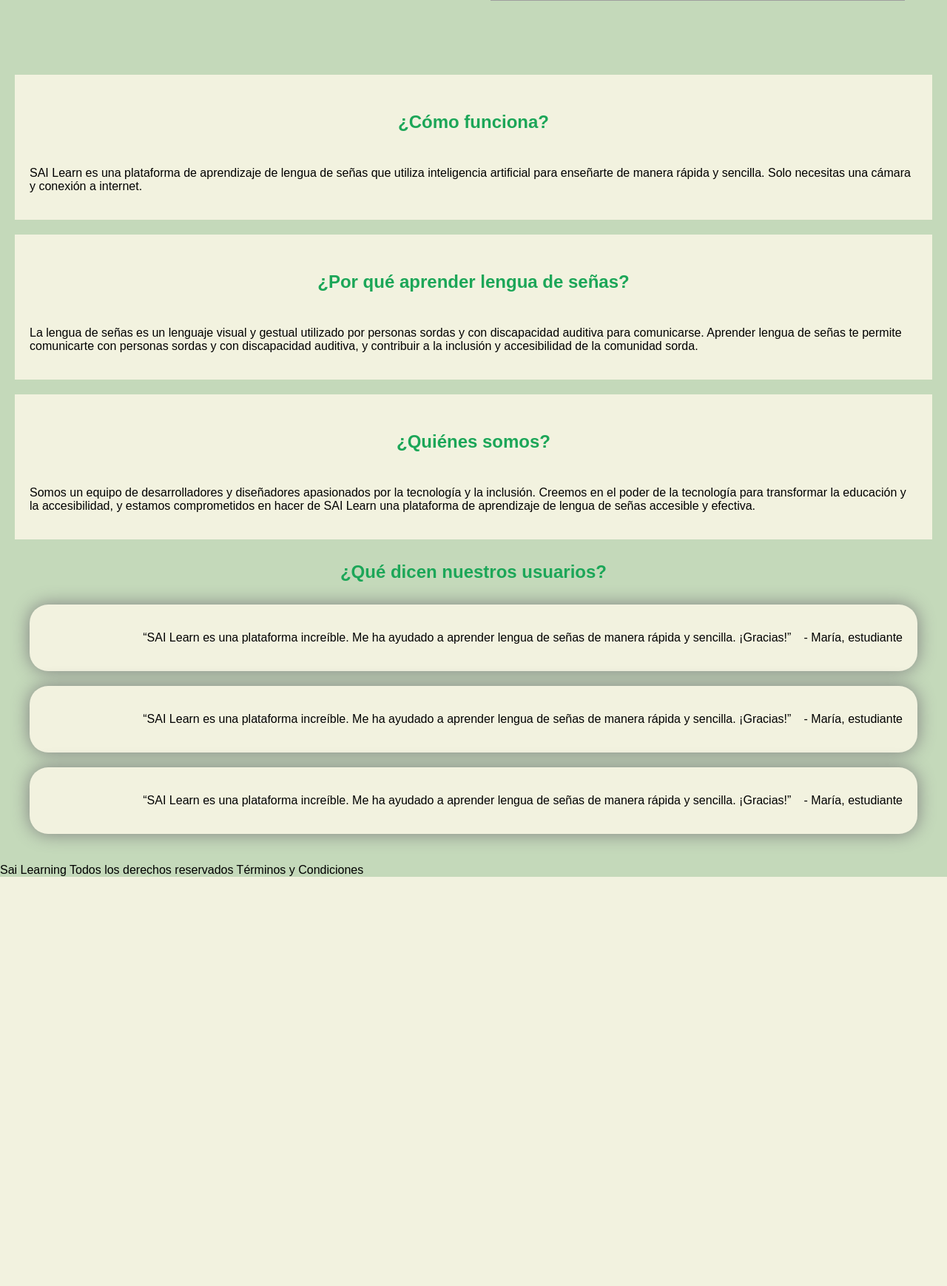
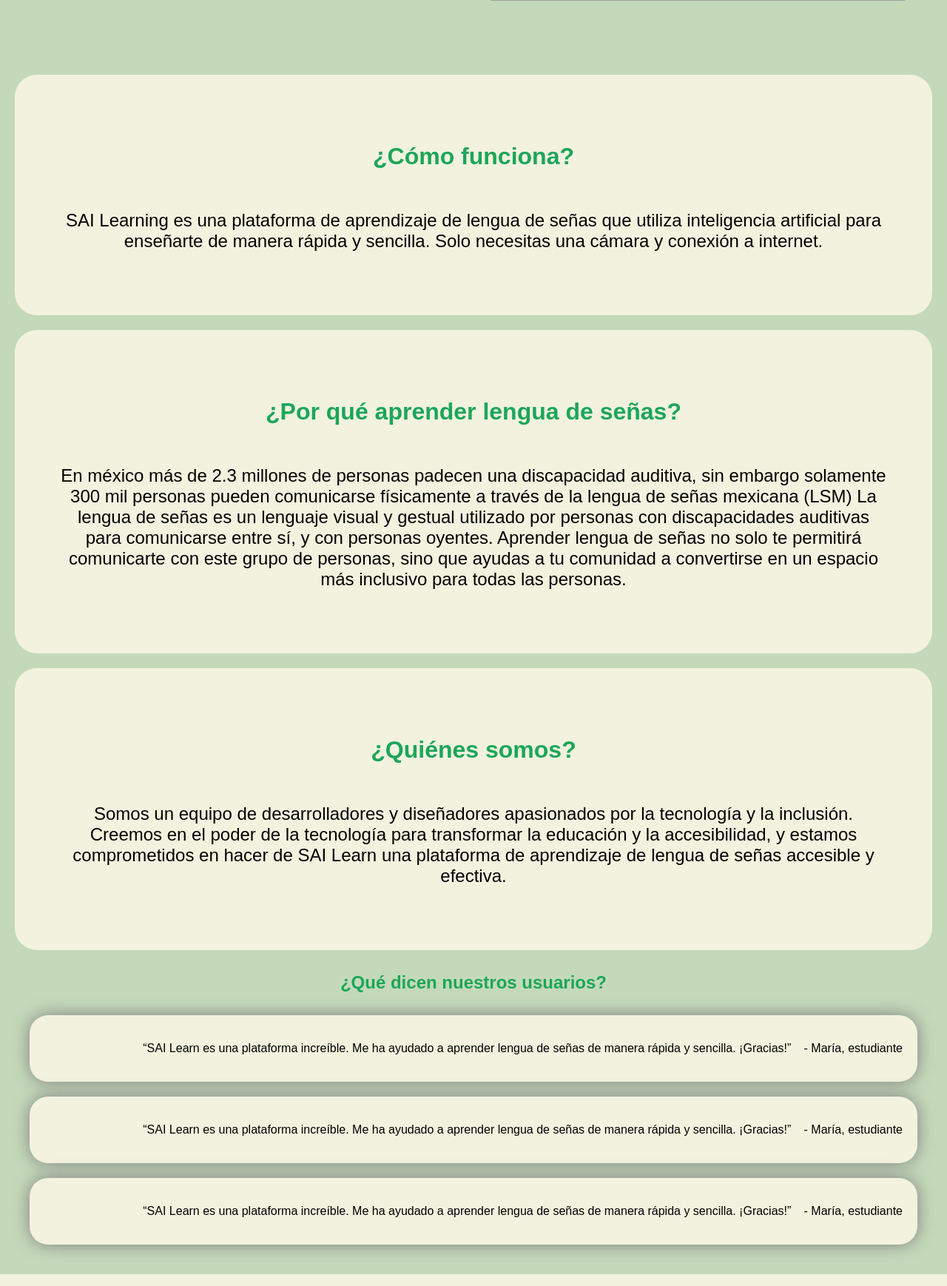
Before and after one commit to Pansocrates03/sail, a Django app: page / in a window 1280 px wide. Shown: the part 472-2210 px from the top of the page at 74% size. Before the commit the page ends 1657 px from the top, so only its background shows below. Run offline with Django 5.2, Linux system fonts and the light colour scheme; grey boxes are pictures that could not be loaded.

Commit message:
actualizacionLanding

```diff
--- a/SAILearningWeb/perfiles/templates/perfiles/index.html
+++ b/SAILearningWeb/perfiles/templates/perfiles/index.html
@@ -28,7 +28,11 @@
     <div>
       <div class="info">
         <h2>¿Cómo funciona?</h2>
-        <p>SAI Learn es una plataforma de aprendizaje de lengua de señas que utiliza inteligencia artificial para enseñarte de manera rápida y sencilla. Solo necesitas una cámara y conexión a internet.</p>
+        <p>
+          SAI Learning es una plataforma de aprendizaje de lengua de señas
+          que utiliza inteligencia artificial para enseñarte de manera rápida
+          y sencilla. Solo necesitas una cámara y conexión a internet.
+        </p>
       </div>
       <!--<div class="steps">
         <div class="step">
@@ -37,11 +41,28 @@
       </div>-->
       <div class="info">
         <h2>¿Por qué aprender lengua de señas?</h2>
-        <p>La lengua de señas es un lenguaje visual y gestual utilizado por personas sordas y con discapacidad auditiva para comunicarse. Aprender lengua de señas te permite comunicarte con personas sordas y con discapacidad auditiva, y contribuir a la inclusión y accesibilidad de la comunidad sorda.</p>
+        <p>
+          En méxico más de 2.3 millones de personas padecen una
+          discapacidad auditiva, sin embargo solamente 300 mil personas
+          pueden comunicarse físicamente a través de la lengua de señas
+          mexicana (LSM)
+          La lengua de señas es un lenguaje visual y gestual utilizado
+          por personas con discapacidades auditivas para comunicarse entre
+          sí, y con personas oyentes.
+          Aprender lengua de señas no solo te permitirá comunicarte con
+          este grupo de personas, sino que ayudas a tu comunidad a convertirse
+          en un espacio más inclusivo para todas las personas.
+        </p>
       </div>
       <div class="info">
         <h2>¿Quiénes somos?</h2>
-        <p>Somos un equipo de desarrolladores y diseñadores apasionados por la tecnología y la inclusión. Creemos en el poder de la tecnología para transformar la educación y la accesibilidad, y estamos comprometidos en hacer de SAI Learn una plataforma de aprendizaje de lengua de señas accesible y efectiva.</p>
+        <p>
+          Somos un equipo de desarrolladores y diseñadores apasionados por la
+          tecnología y la inclusión. Creemos en el poder de la tecnología para
+          transformar la educación y la accesibilidad, y estamos comprometidos
+          en hacer de SAI Learn una plataforma de aprendizaje de lengua de señas
+          accesible y efectiva.
+        </p>
       </div>
       <div>
         <h2>¿Qué dicen nuestros usuarios?</h2>
@@ -66,9 +87,6 @@
 
     </main>
     <footer>
-      Sai Learning
-      Todos los derechos reservados
-      Términos y Condiciones
     </footer>
 
   </body>
--- a/SAILearningWeb/static/index.css
+++ b/SAILearningWeb/static/index.css
@@ -100,6 +100,19 @@
     display: flex;
     justify-content: center;
     flex-direction: column;
-    padding: 20px;
+    padding: 5%;
     margin-top: 20px;
+    text-align: center;
+    border-radius: 30px;
 }
+.info > h2 {
+    font-size: 4vh;
+}
+.info > p {
+    font-size: 3vh;
+}
+
+footer {
+    background-color: #F2F2DF;
+    height: 2vh;
+}
```
Also changed, not shown: 1 other file.
